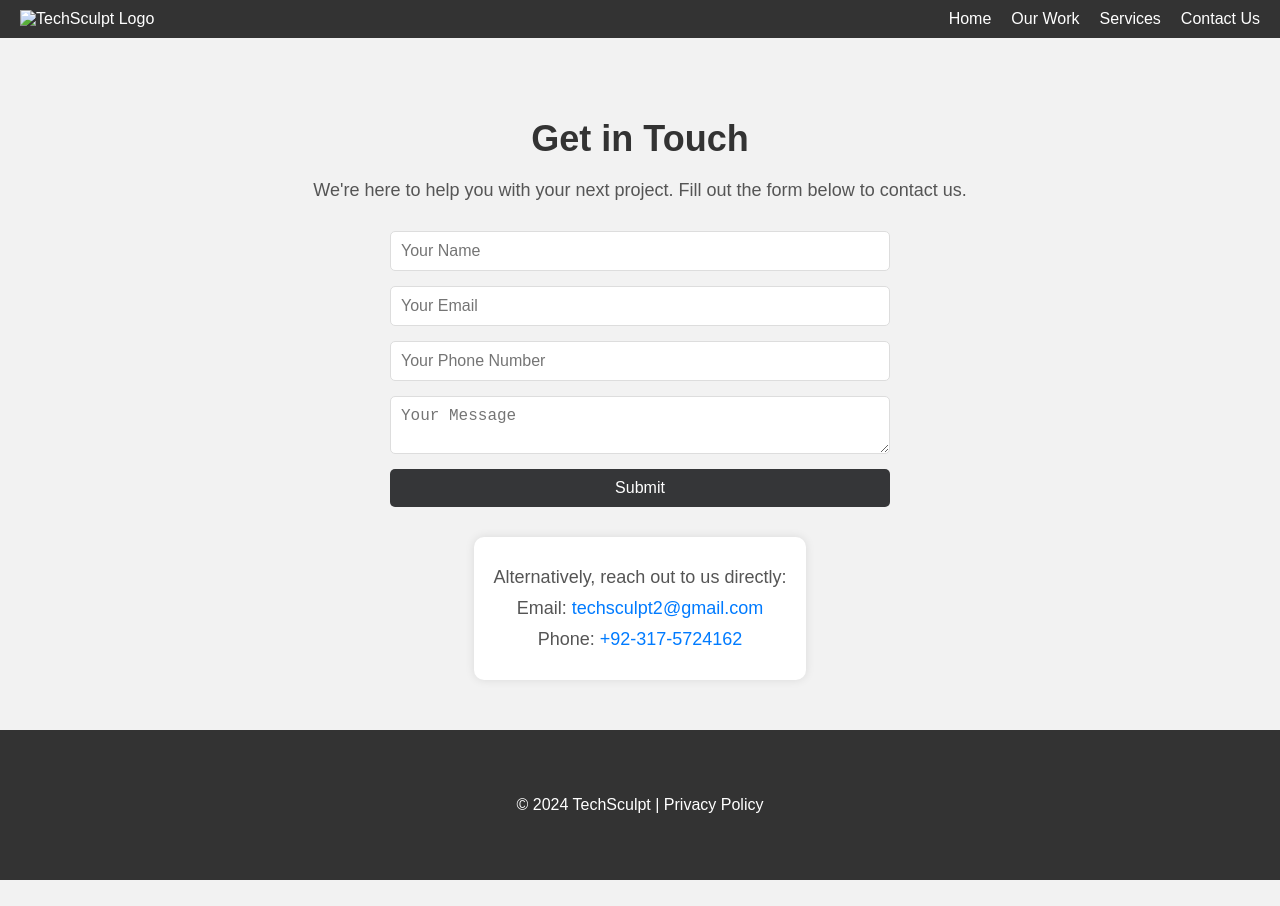
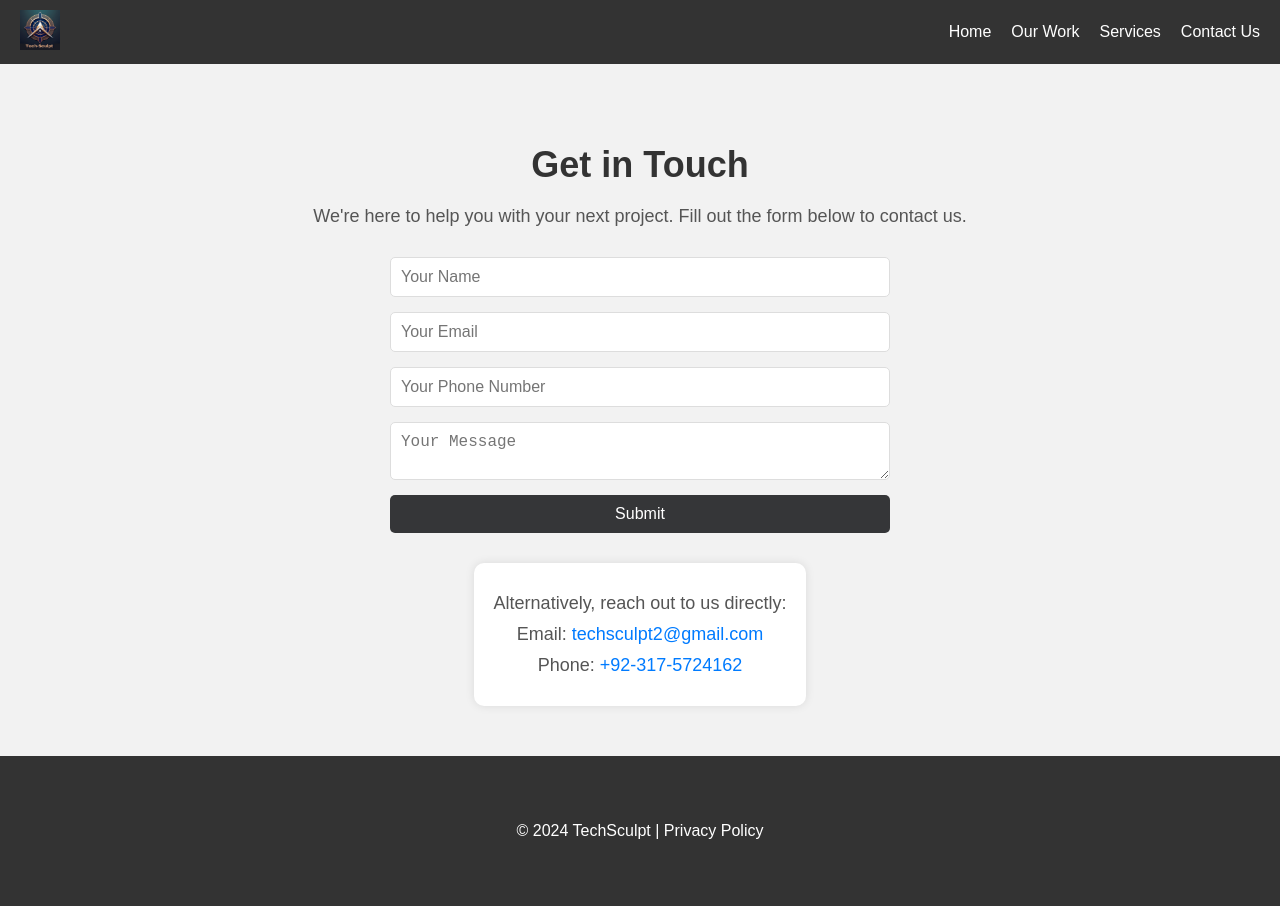
Before and after one commit to Tech-sculpt/Tech-Sculpt-Website, a plain HTML site: page contact.html in a window 1280 px wide. Before the commit the page ends 880 px from the top, so only its background shows below. Drawn offline with Linux system fonts and the light colour scheme.

Commit message:
Update contact.html

```diff
--- a/contact.html
+++ b/contact.html
@@ -104,7 +104,7 @@
 <body>
     <div class="header">
         <div class="logo">
-            <img src="logo.png" alt="TechSculpt Logo">
+            <img src="images/logo.png" alt="TechSculpt Logo">
         </div>
         <div class="nav">
             <a href="index.html">Home</a>
```
